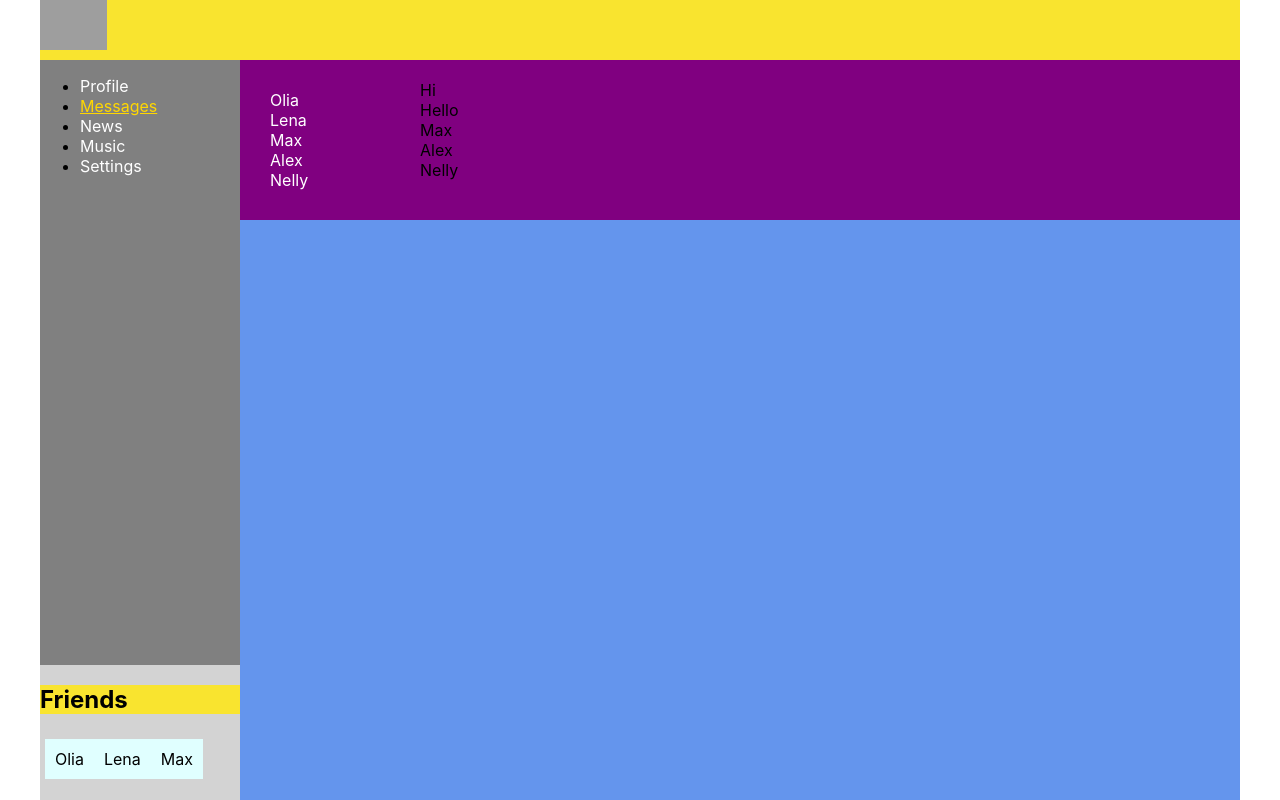
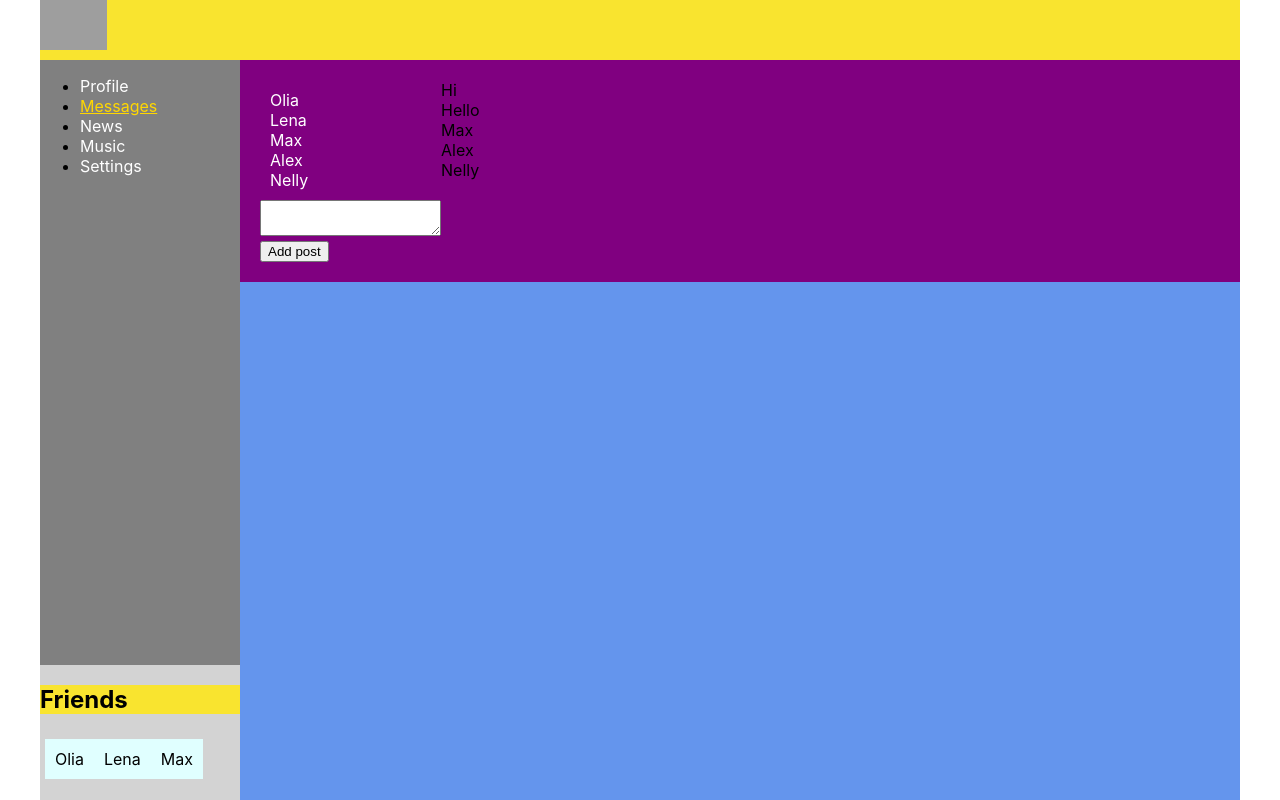
Before and after one commit to Knakna/samurai-way, a React (Create React App) app: page /dialogs in a window 1280 px wide. Built offline with nearby package versions, Linux system fonts and the light colour scheme; grey boxes are pictures that could not be loaded.

Commit message:
add createRef

```diff
--- a/src/components/dialogs/Dialogs.tsx
+++ b/src/components/dialogs/Dialogs.tsx
@@ -17,6 +17,13 @@ export function Dialogs(props: DialogsType) {
 
     const messagesElements = props.dialogsPage.messages.map(m => <Message key={m.id} message={m.message}/>)
 
+
+    let addNewMessage = React.createRef<HTMLTextAreaElement>();
+    const addMessage = () => {
+        const message = addNewMessage.current?.value
+        console.log(message)
+    }
+
     return (
 
         <div className={s.dialogs}>
@@ -34,6 +41,14 @@ export function Dialogs(props: DialogsType) {
                 {/*<Message message={'Yo'}/>*/}
                 {messagesElements}
             </div>
+            <div>
+                <textarea ref={addNewMessage}></textarea>
+                <button
+                    onClick={addMessage}
+                >Add post
+                </button>
+            </div>
+
         </div>
     );
 }
--- a/src/components/profile/myPosts/MyPosts.tsx
+++ b/src/components/profile/myPosts/MyPosts.tsx
@@ -2,16 +2,27 @@ import React from 'react';
 import s from './MyPosts.module.scss'
 import {PostType} from '../../redux/state';
 import {Post} from './post/Post';
+import {log} from 'util';
 
 
 type MyPostsType = {
     posts: PostType[]
 }
+type NewPostElement = {
+    text: string
+}
 
 
 export function MyPosts(props: MyPostsType) {
     const postsElements = props.posts.map(p => <Post key={p.id} message={p.message} likesCount={p.likesCount}/>)
+    let newPostElement = React.createRef<HTMLTextAreaElement>();
 
+    const addPost = () => {
+        let text = newPostElement.current?.value
+        //проверка на наличие ссылки или if или ?
+
+        console.log(text)
+    }
     /*export function MyPosts({ posts }: MyPostsType) {
         const postsElements = posts.map(p =>  <Post message={p.message} likesCount={p.likesCount}/>)*/
     /*const onChange = (event: ChangeEvent<HTMLInputElement>) => {
@@ -21,8 +32,11 @@ export function MyPosts(props: MyPostsType) {
         <div className={s.myPosts}>
             My posts
             <div>
-                <textarea></textarea>
-                <button>Add post</button>
+                <textarea ref={newPostElement}></textarea>
+                <button
+                    onClick={addPost}
+                >Add post
+                </button>
             </div>
 
             <div className={s.posts}>
```
